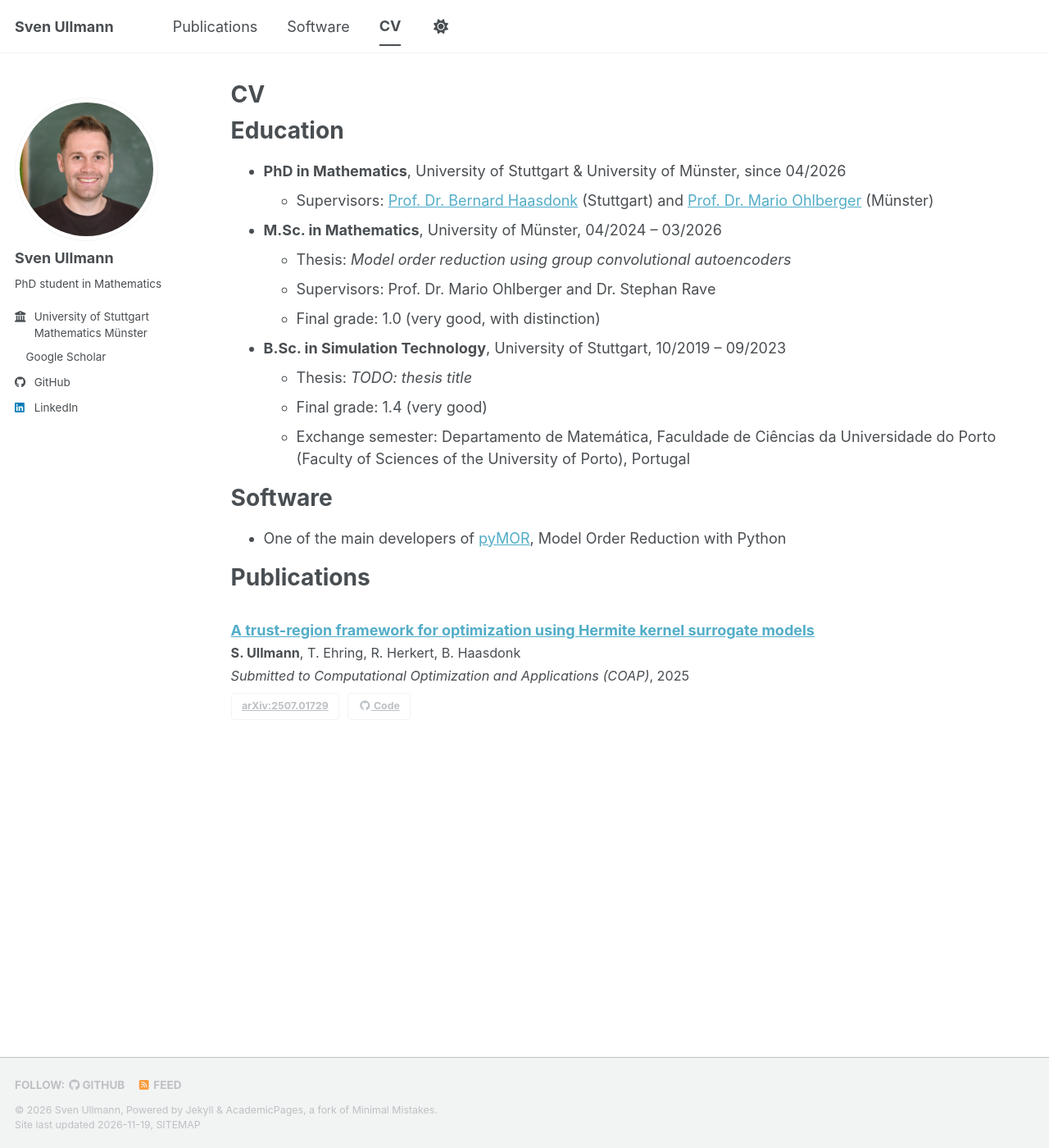
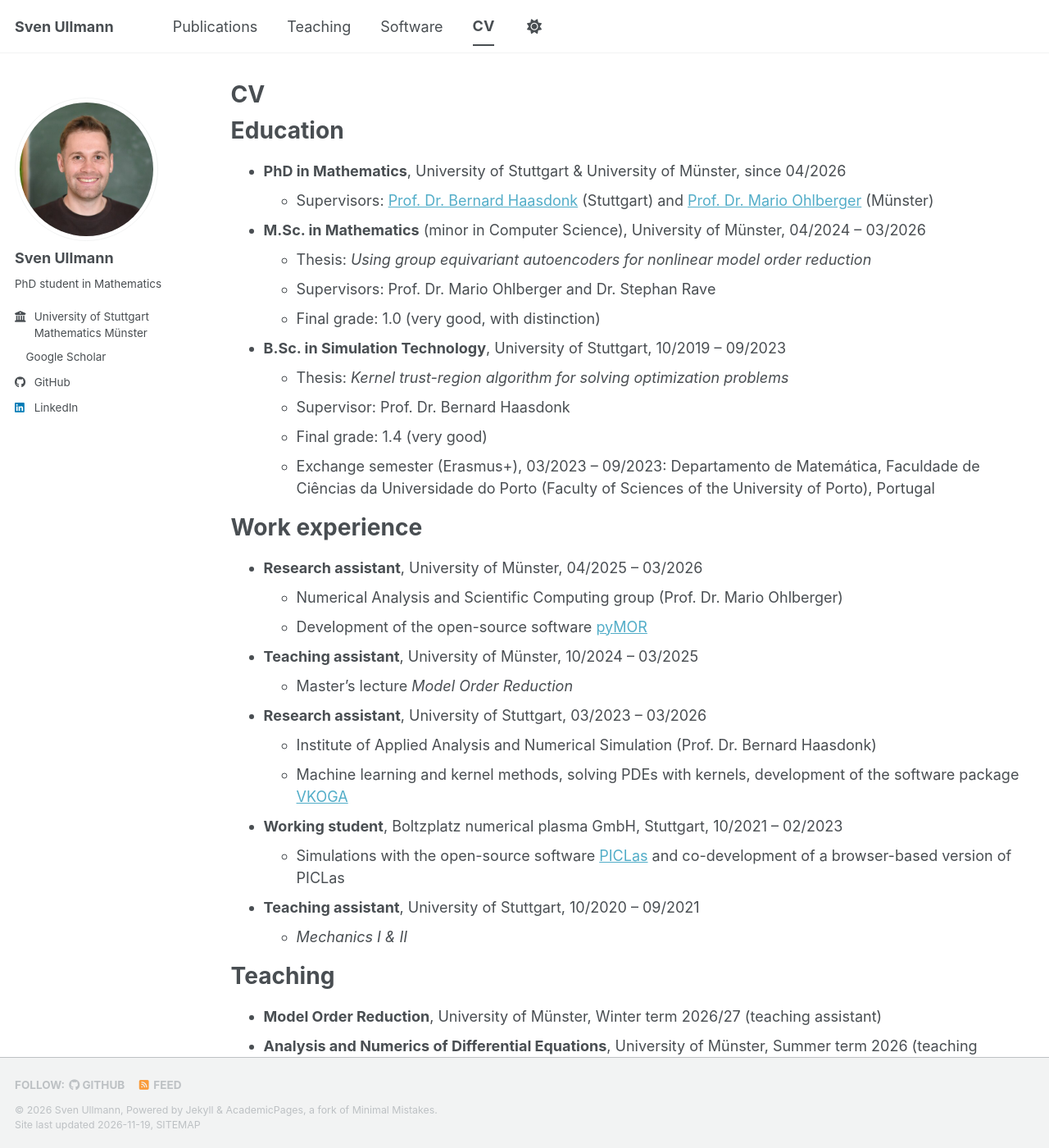
Before and after one commit to ullmannsven/ullmannsven.github.io, a Jekyll site: the page built from _pages/cv.md, in a window 1280 px wide and 1400 px high. Shown: the whole window at 82% size. Built offline with Jekyll 4.4.1, drawn with Linux system fonts in a browser that asks for light colours; a script bundle is joined from its source files by our own code; a style sheet for code colours, icons or effects is not loaded.

Commit message:
Add teaching page and work experience

```diff
--- a/_pages/cv.md
+++ b/_pages/cv.md
@@ -13,14 +13,37 @@ Education
 ======
 * **PhD in Mathematics**, University of Stuttgart & University of Münster, since 04/2026
   * Supervisors: [Prof. Dr. Bernard Haasdonk](https://www.ians.uni-stuttgart.de/institute/team/Haasdonk-00002/) (Stuttgart) and [Prof. Dr. Mario Ohlberger](https://www.uni-muenster.de/AMM/en/ohlberger/team/mario_ohlberger.shtml) (Münster)
-* **M.Sc. in Mathematics**, University of Münster, 04/2024 – 03/2026
-  * Thesis: *Model order reduction using group convolutional autoencoders*
+* **M.Sc. in Mathematics** (minor in Computer Science), University of Münster, 04/2024 – 03/2026
+  * Thesis: *Using group equivariant autoencoders for nonlinear model order reduction*
   * Supervisors: Prof. Dr. Mario Ohlberger and Dr. Stephan Rave
   * Final grade: 1.0 (very good, with distinction)
 * **B.Sc. in Simulation Technology**, University of Stuttgart, 10/2019 – 09/2023
-  * Thesis: *TODO: thesis title*
+  * Thesis: *Kernel trust-region algorithm for solving optimization problems*
+  * Supervisor: Prof. Dr. Bernard Haasdonk
   * Final grade: 1.4 (very good)
-  * Exchange semester: Departamento de Matemática, Faculdade de Ciências da Universidade do Porto (Faculty of Sciences of the University of Porto), Portugal
+  * Exchange semester (Erasmus+), 03/2023 – 09/2023: Departamento de Matemática, Faculdade de Ciências da Universidade do Porto (Faculty of Sciences of the University of Porto), Portugal
+
+Work experience
+======
+* **Research assistant**, University of Münster, 04/2025 – 03/2026
+  * Numerical Analysis and Scientific Computing group (Prof. Dr. Mario Ohlberger)
+  * Development of the open-source software [pyMOR](https://pymor.org)
+* **Teaching assistant**, University of Münster, 10/2024 – 03/2025
+  * Master's lecture *Model Order Reduction*
+* **Research assistant**, University of Stuttgart, 03/2023 – 03/2026
+  * Institute of Applied Analysis and Numerical Simulation (Prof. Dr. Bernard Haasdonk)
+  * Machine learning and kernel methods, solving PDEs with kernels, development of the software package [VKOGA](https://gitlab.mathematik.uni-stuttgart.de/pub/ians-anm/2l-vkoga)
+* **Working student**, Boltzplatz numerical plasma GmbH, Stuttgart, 10/2021 – 02/2023
+  * Simulations with the open-source software [PICLas](https://github.com/piclas-framework/piclas) and co-development of a browser-based version of PICLas
+* **Teaching assistant**, University of Stuttgart, 10/2020 – 09/2021
+  * *Mechanics I & II*
+
+Teaching
+======
+* **Model Order Reduction**, University of Münster, Winter term 2026/27 (teaching assistant)
+* **Analysis and Numerics of Differential Equations**, University of Münster, Summer term 2026 (teaching assistant)
+
+See [Teaching](/teaching/) for all courses.
 
 Software
 ======
```
Also changed, not shown: _data/navigation.yml (+4 -3 lines), _pages/teaching.html (deleted, +0 -12 lines), _pages/teaching.md (added, +20 -0 lines).
